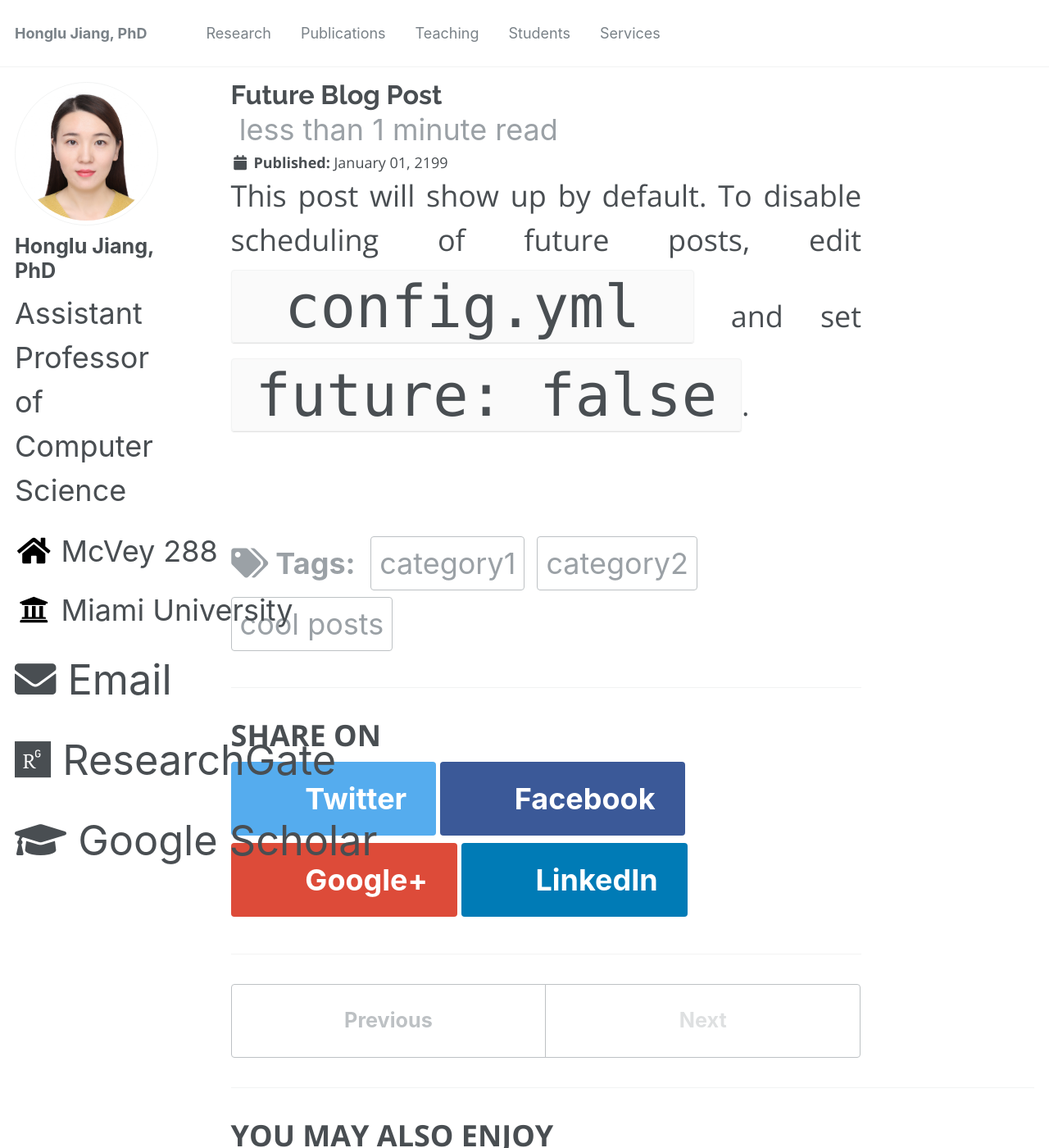
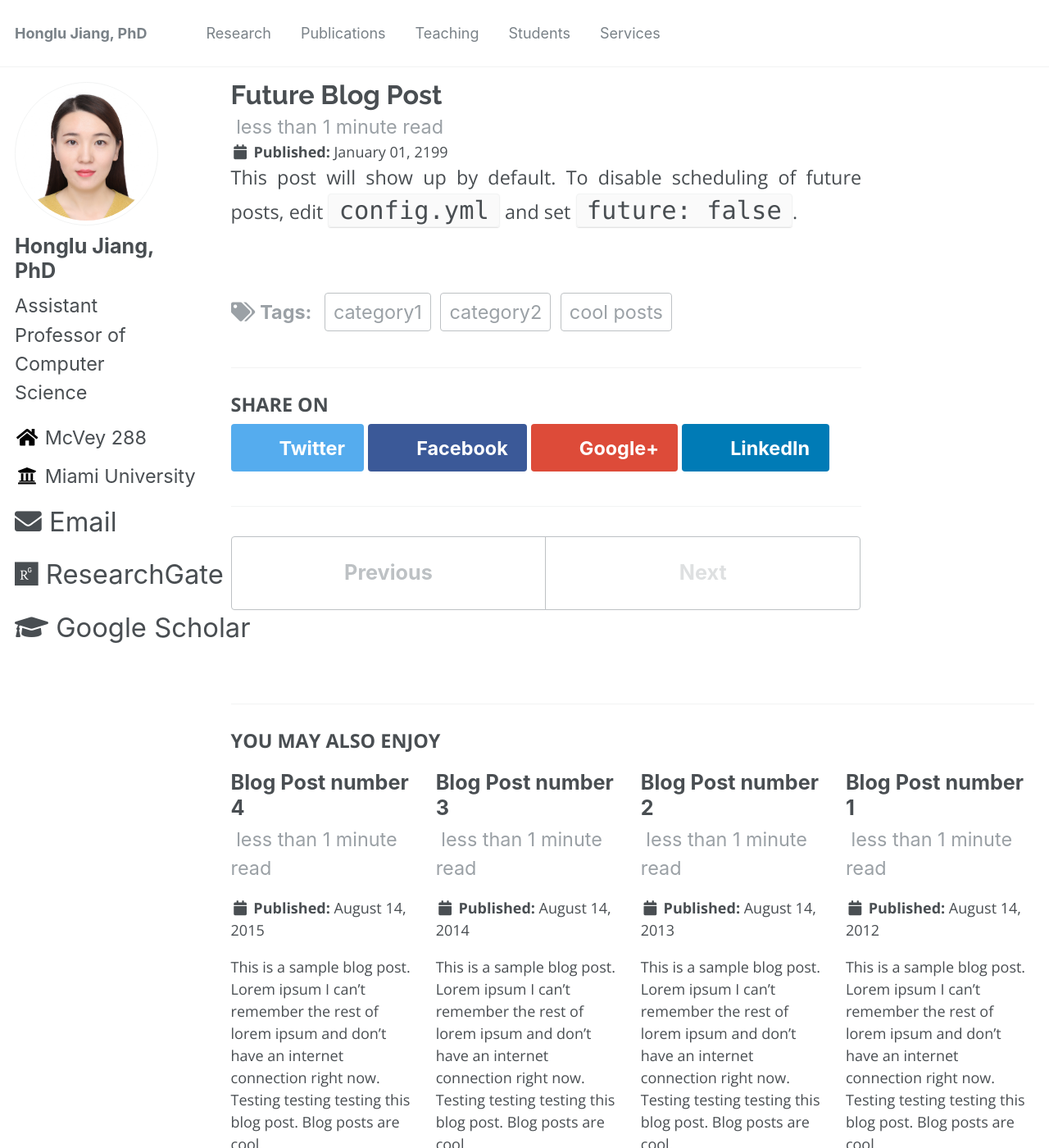
Before and after one commit to hljiang0720/hljiang.github.io, a Jekyll site: the page built from _posts/2199-01-01-future-post.md, in a window 1280 px wide and 1400 px high. Shown: the whole window at 82% size. Built offline with Jekyll 4.4.1, drawn with Linux system fonts in a browser that asks for light colours.

Commit message:
Update _variables.scss

```diff
--- a/_sass/_variables.scss
+++ b/_sass/_variables.scss
@@ -38,9 +38,9 @@
 $type-size-3                : 1.8em;  // ~25.008px
 $type-size-4                : 1.6em;   // ~20px
 $type-size-5                : 1.4em;      // ~16px
-$type-size-6                : 2em;   // ~12px
-$type-size-7                : 0.95em; // ~11px
-$type-size-8                : 1.2em;  // ~10px
+$type-size-6                : 1.3em;   // ~12px
+$type-size-7                : 1.2em; // ~11px
+$type-size-8                : 1em;  // ~10px
 
 
 /*
```
